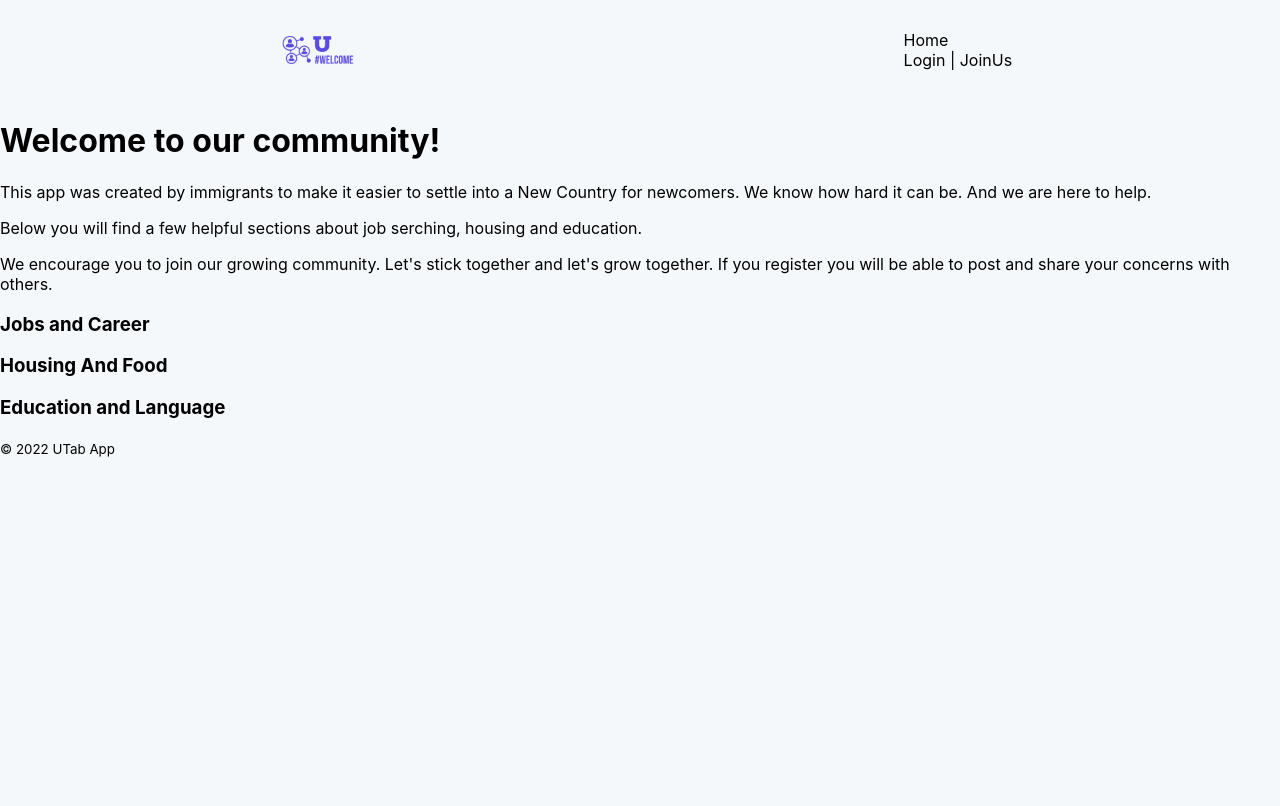
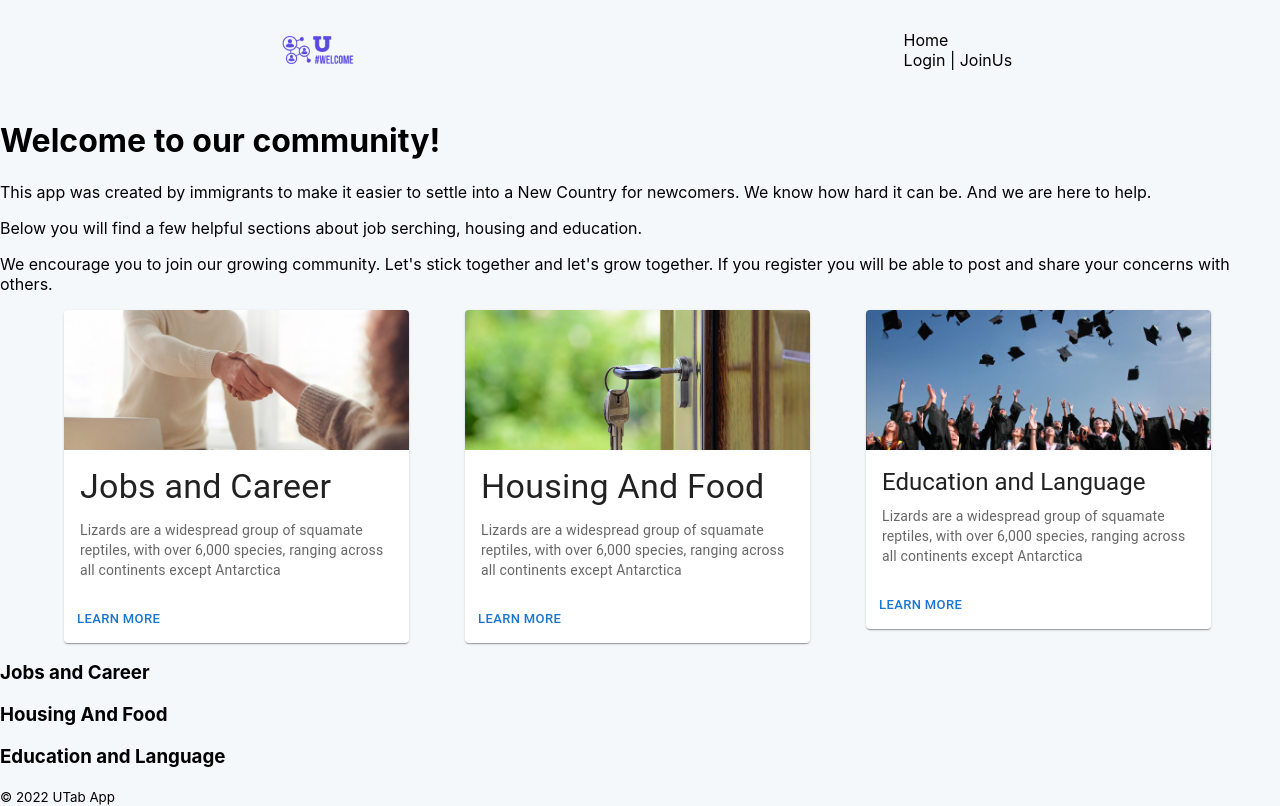
Before and after one commit to avspeed/Reddish-Egret-Practicum, a Next.js app: page / in a window 1280 px wide. Built offline with nearby package versions, Linux system fonts and the light colour scheme; no server answers.

Commit message:
creating Cardsmedia component and cardscomponent

```diff
--- /dev/null
+++ b/components/Cards/Cardmedia.js
@@ -0,0 +1,116 @@
+import { Button, Card, CardActions, CardContent, CardMedia, Container, Grid, Typography } from "@mui/material";
+import Link from "next/link";
+import Jobs from "../Jobs"
+
+const Cardmedia = () => {
+ return (
+  <Container>
+   <Grid container spacing={7}>
+    <Grid item >
+    <Link  href={"/mainPageSections/jobs"} passHref>
+     <Card sx={{ maxWidth: 345 }}>
+      <CardMedia
+       component="img"
+       alt="green iguana"
+       height="140"
+       image="./images/jobs.jpg"
+      />
+      <CardContent>
+       <Typography gutterBottom variant="h4" component="div">
+       Jobs and Career
+       </Typography>
+       <Typography variant="body2" color="text.secondary">
+        Lizards are a widespread group of squamate reptiles, with over 6,000
+        species, ranging across all continents except Antarctica
+       </Typography>
+      </CardContent>
+      <CardActions>
+       <Button size="small">Learn More</Button>
+      </CardActions>
+     </Card>
+     </Link>
+    </Grid>
+    <Grid item >
+    <Link href={"/mainPageSections/housingfood"} passHref>
+     <Card sx={{ maxWidth: 345 }}>
+      <CardMedia
+       component="img"
+       alt="green iguana"
+       height="140"
+       image="./images/housing.jpg"
+      />
+      <CardContent>
+       <Typography gutterBottom variant="h4" component="div">
+       Housing And Food
+       </Typography>
+       <Typography variant="body2" color="text.secondary">
+        Lizards are a widespread group of squamate reptiles, with over 6,000
+        species, ranging across all continents except Antarctica
+       </Typography>
+      </CardContent>
+      <CardActions>
+       <Button size="small">Learn More</Button>
+      </CardActions>
+     </Card>
+     </Link>
+    </Grid>
+    <Grid item >
+    <Link href={"/mainPageSections/educationlanguage"} passHref>
+     <Card sx={{ maxWidth: 345 }}>
+      <CardMedia
+       component="img"
+       alt="green iguana"
+       height="140"
+       image="./images/education.jpg"
+      />
+      <CardContent>
+       <Typography gutterBottom variant="h5" component="div">
+       Education and Language
+       </Typography>
+       <Typography variant="body2" color="text.secondary">
+        Lizards are a widespread group of squamate reptiles, with over 6,000
+        species, ranging across all continents except Antarctica
+       </Typography>
+      </CardContent>
+      <CardActions>
+       <Button size="small">Learn More</Button>
+      </CardActions>
+     </Card>
+     </Link>
+    </Grid>
+   </Grid>
+  </Container>
+
+ )
+}
+
+export default Cardmedia;
+
+
+
+
+
+
+
+
+
+
+
+
+
+
+
+
+
+
+// <Link  href={"/mainPageSections/jobs"} passHref>
+// <h3>Jobs and Career</h3>
+// </Link>
+
+// <Link href={"/mainPageSections/housingfood"} passHref>
+// <h3>Housing And Food</h3>
+// </Link>
+
+// <Link href={"/mainPageSections/educationlanguage"} passHref>
+// <h3>Education and Language</h3>
+// </Link>
--- a/pages/index.js
+++ b/pages/index.js
@@ -1,13 +1,13 @@
 import Link from "next/link";
 import { useAuth } from "../components/context/authUserContext";
 import Description from "../components/mainPage/Description";
-
+import Cardmedia from "../components/Cards/Cardmedia";
 const Home = () => {
   console.log(useAuth());
   return (
     <>
       <Description />
-
+<Cardmedia />
       <Link href={"/mainPageSections/jobs"} passHref>
         <h3>Jobs and Career</h3>
       </Link>
```
